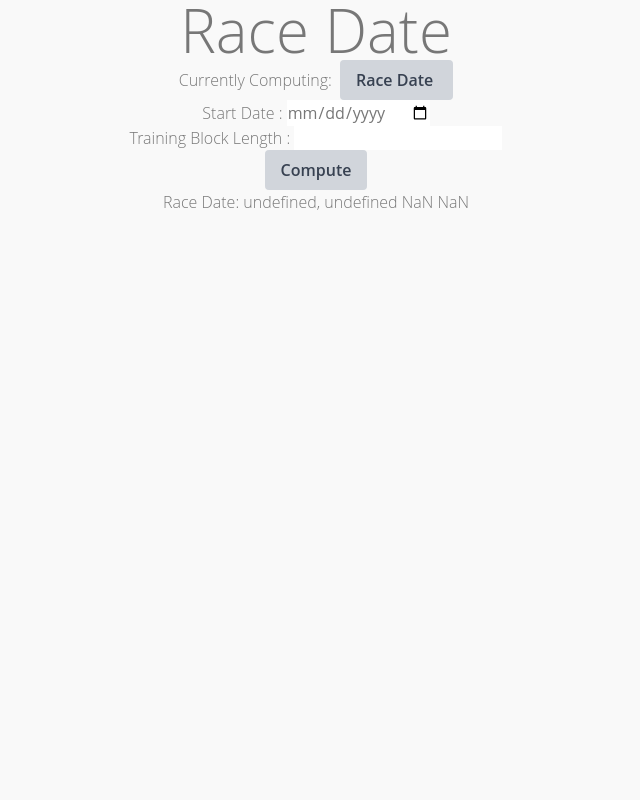
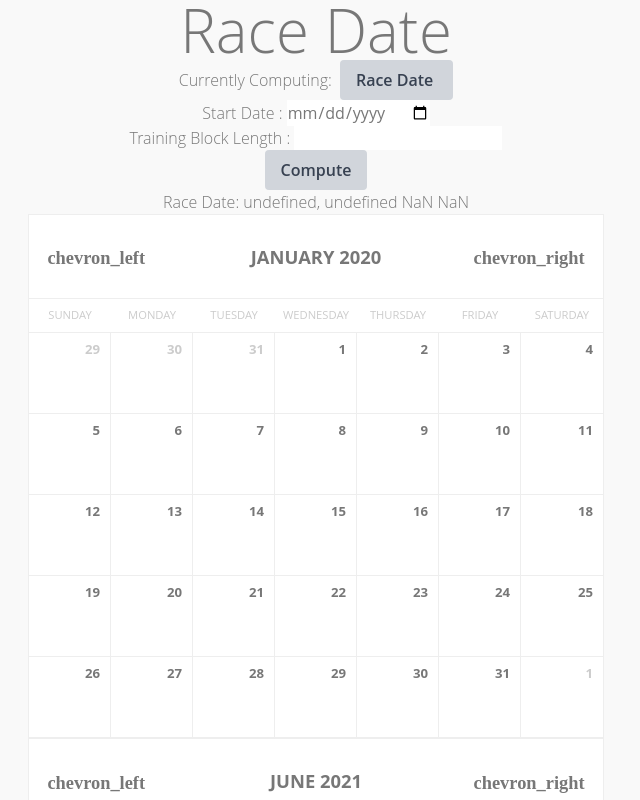
Before and after one commit to jakesmithdeveloper/racedate, a React (Create React App) app: page / in a window 1280 px wide. Both pictures are taken after typing "2020-01-15", "Sample" into the empty fields and a click on the button "Compute". Shown: the top 800 px of the page, without its empty margins (324-964 px from the left). Built offline with nearby package versions, Linux system fonts and the light colour scheme.

Commit message:
initial calendar selection implemented

```diff
--- a/src/components/App.js
+++ b/src/components/App.js
@@ -1,6 +1,6 @@
 import React, { useState, useEffect } from "react";
 
-// import Calendar from "./Calendar";
+import Calendars from "./Calendars";
 import Header from "./Header";
 import Inputs from "./Inputs";
 
@@ -30,7 +30,8 @@ const App = () => {
   };
 
   return (
-    <div className="flex flex-col items-center">
+    <div className="w-full flex justify-center">
+      <div className="flex flex-col items-center w-full">
         <h1 className="text-6xl">Race Date</h1>
         <Header state={currentState} handleClick={handleClick} />
         <Inputs
@@ -39,9 +40,10 @@ const App = () => {
           handleSubmit={handleSubmit}
         />
         <h2>
-        {currentState.label}: {result ? result : ""}
+          {currentState.label}: {result ? result.string : ""}
         </h2>
-      {/* <Calendar /> */}
+        {result ? <Calendars startDate={result.startDate} raceDate={result.raceDate} /> : null}
+      </div>
     </div>
   );
 };
--- a/src/components/Calendar.js
+++ b/src/components/Calendar.js
@@ -1,46 +1,39 @@
-import React, { useState } from "react";
+import React from "react";
 import {
   format,
-  addMonths,
-  subMonths,
   addDays,
   startOfWeek,
   startOfMonth,
   endOfMonth,
   endOfWeek,
   isSameMonth,
-  isSameDay,
-  parse,
 } from "date-fns";
 
-const Calendar = () => {
-  const [currentMonth, setCurrentMonth] = useState(new Date());
-  const [selectedDate, setSelectedDate] = useState(new Date());
-
+const Calendar = ({
+  raceDate = new Date(),
+  blockStartDate = new Date(),
+  currentMonth = new Date(),
+}) => {
   const renderHeader = () => {
     const dateFormat = "MMMM yyyy";
 
     return (
       <div className="header row flex-middle">
         <div className="col col-start">
-          <div className="icon" onClick={prevMonth}>
-            chevron_left
-          </div>
+          <div className="icon">chevron_left</div>
         </div>
         <div className="col col-center">
           <span>{format(currentMonth, dateFormat)}</span>
         </div>
         <div className="col col-end">
-          <div className="icon" onClick={nextMonth}>
-            chevron_right
-          </div>
+          <div className="icon">chevron_right</div>
         </div>
       </div>
     );
   };
 
   const renderDays = () => {
-    const dateFormat = "dddd";
+    const dateFormat = "EEEE";
     const days = [];
 
     let startDate = startOfWeek(currentMonth);
@@ -72,18 +65,16 @@ const Calendar = () => {
     while (day <= endDate) {
       for (let i = 0; i < 7; i++) {
         formattedDate = format(day, dateFormat);
-        const cloneDay = day;
         days.push(
           <div
             className={`col cell ${
               !isSameMonth(day, monthStart)
                 ? "disabled"
-                : isSameDay(day, selectedDate)
+                : day > new Date(blockStartDate) && day <= raceDate
                 ? "selected"
                 : ""
             }`}
             key={day}
-            onClick={() => onDateClick(parse(cloneDay))}
           >
             <span className="number">{formattedDate}</span>
             <span className="bg">{formattedDate}</span>
@@ -102,20 +93,8 @@ const Calendar = () => {
     return <div className="body">{rows}</div>;
   };
 
-  const nextMonth = () => {
-    setCurrentMonth(addMonths(currentMonth, 1));
-  };
-
-  const prevMonth = () => {
-    setCurrentMonth(subMonths(currentMonth, 1));
-  };
-
-  const onDateClick = (day) => {
-    setSelectedDate(day);
-  };
-
   return (
-    <div className="calendar">
+    <div className="calendar max-w-xl">
       {renderHeader()}
       {renderDays()}
       {renderCells()}
--- /dev/null
+++ b/src/components/Calendars.js
@@ -0,0 +1,32 @@
+import React from "react";
+
+import Calendar from "./Calendar";
+
+const Calendars = ({ startDate = new Date(), raceDate = new Date() }) => {
+  return (
+    <div className="w-full flex flex-col items-center">
+      <Calendar
+        blockStartDate={startDate}
+        raceDate={raceDate}
+        currentMonth={new Date(startDate)}
+      />
+      <Calendar
+        blockStartDate={startDate}
+        raceDate={raceDate}
+        currentMonth={new Date(2021, 5, 1)}
+      />
+      <Calendar
+        blockStartDate={startDate}
+        raceDate={raceDate}
+        currentMonth={new Date(2021, 6, 1)}
+      />
+      <Calendar
+        blockStartDate={startDate}
+        raceDate={raceDate}
+        currentMonth={new Date(2021, 7, 1)}
+      />
+    </div>
+  );
+};
+
+export default Calendars;
--- a/src/helper/computations.js
+++ b/src/helper/computations.js
@@ -28,7 +28,16 @@ export const computeRaceDate = ({ startDate, block }) => {
 
   raceDate.setUTCDate(raceDate.getUTCDate() + block * 7);
 
-  return parseDateToString(raceDate);
+  console.log({
+    string: parseDateToString(raceDate),
+    startDate: startDate,
+    raceDate: raceDate,
+  });
+  return {
+    string: parseDateToString(raceDate),
+    startDate: startDate,
+    raceDate: raceDate,
+  };
 };
 
 export const computeStartDate = ({ raceDate, block }) => {
```
Also changed, not shown: 1 other file (tests, documents, lock files or other folders). Lines whose indentation alone changed are shown as unchanged.
